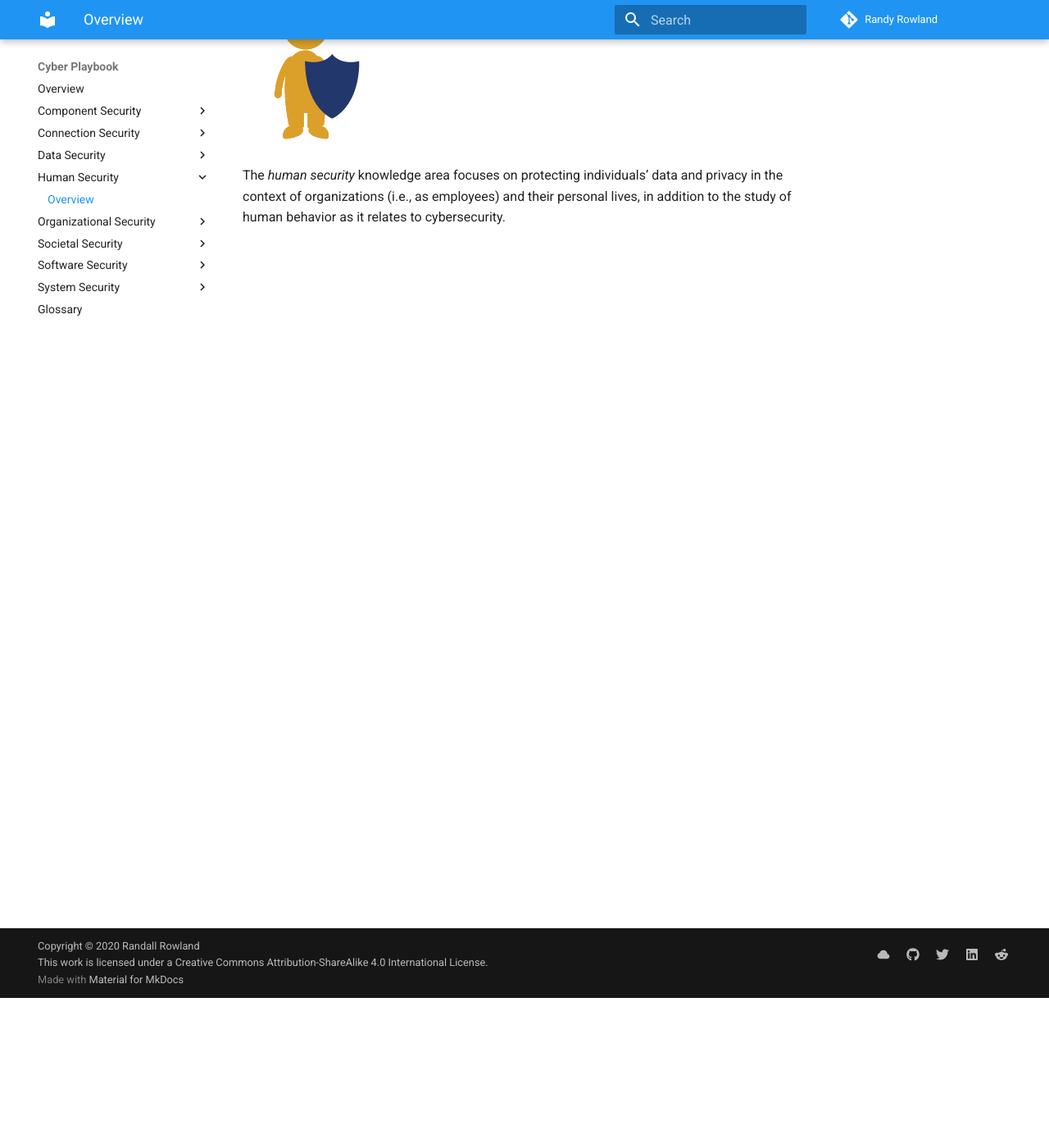
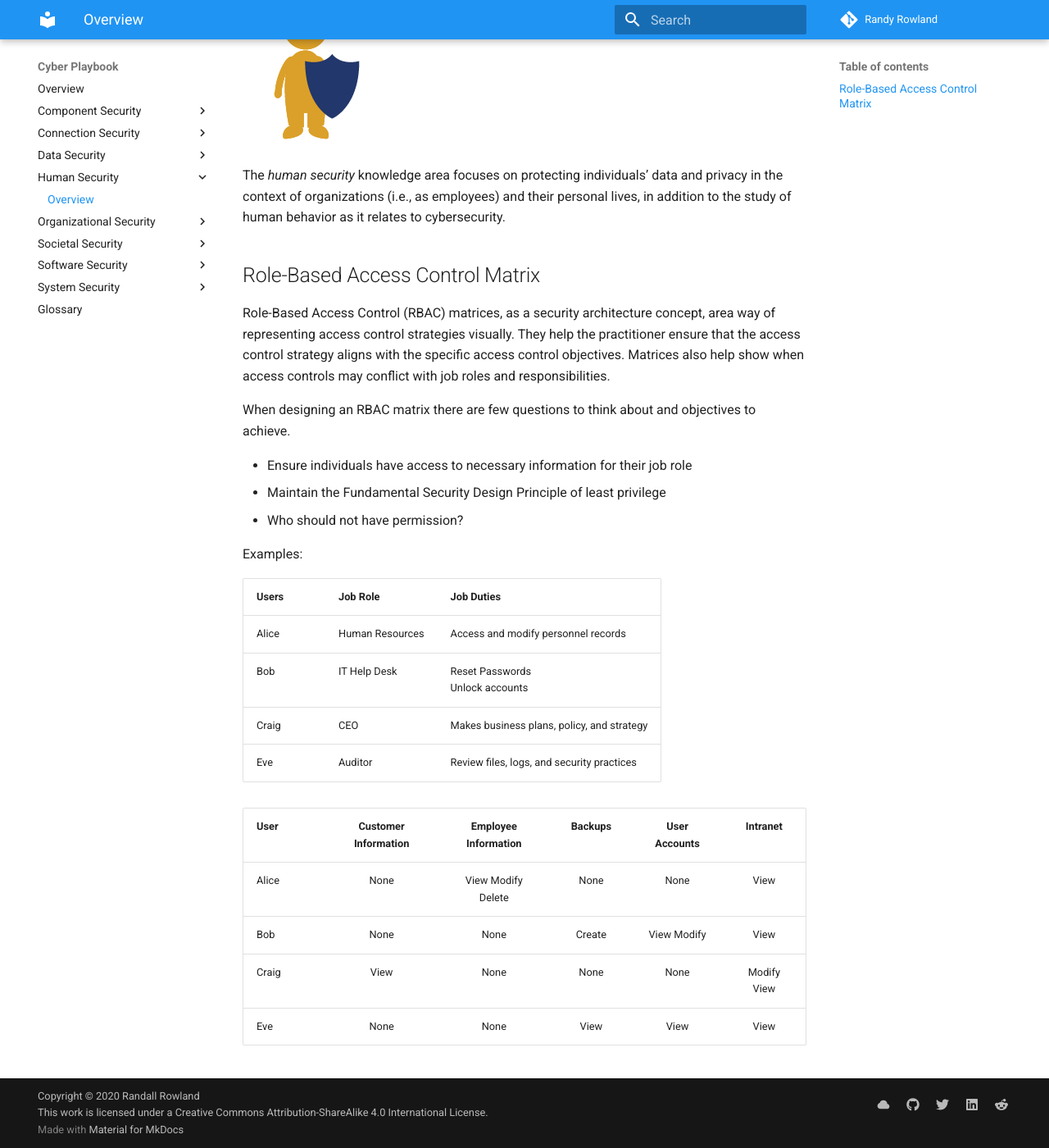
Before and after one commit to rowland007/Cyber-Playbook, an MkDocs documentation site: the page built from docs/human/index.md, in a window 1280 px wide and 1400 px high, scrolled down 183 px. Shown: the whole window at 82% size. Built offline with MkDocs 1.6.1 and Material for MkDocs 9.7.7, drawn with Linux system fonts in a browser that asks for light colours.

Commit message:
Add RBAC Matrix to Human Security

```diff
--- a/docs/human/index.md
+++ b/docs/human/index.md
@@ -3,3 +3,29 @@
 ![security-img](../static/images/icons_human_security.png)
 
 The *human security* knowledge area focuses on protecting individuals’ data and privacy in the context of organizations (i.e., as employees) and their personal lives, in addition to the study of human behavior as it relates to cybersecurity.
+
+## Role-Based Access Control Matrix
+
+Role-Based Access Control (RBAC) matrices, as a security architecture concept, area way of representing access control strategies visually. They help the practitioner ensure that the access control strategy aligns with the specific access control objectives. Matrices also help show when access controls may conflict with job roles and responsibilities.
+
+When designing an RBAC matrix there are few questions to think about and objectives to achieve.
+
+- Ensure individuals have access to necessary information for their job role
+- Maintain the Fundamental Security Design Principle of least privilege
+- Who should not have permission?
+
+Examples:
+
+| Users | Job Role | Job Duties |
+|-------|----------|------------|
+| Alice | Human Resources | Access and modify personnel records |
+| Bob   | IT Help Desk | Reset Passwords<br>Unlock accounts |
+| Craig | CEO | Makes business plans, policy, and strategy |
+| Eve   | Auditor | Review files, logs, and security practices |
+
+| User | Customer Information | Employee Information | Backups | User Accounts | Intranet |
+|------|:--------------------:|:--------------------:|:-------:|:-------------:|:--------:|
+| Alice | None                | View Modify Delete   | None    | None          | View     |
+| Bob   | None                | None                 | Create  | View Modify   | View     |
+| Craig | View                | None                 | None    | None          | Modify View |
+| Eve   | None                | None                 | View    | View          | View     |
```
